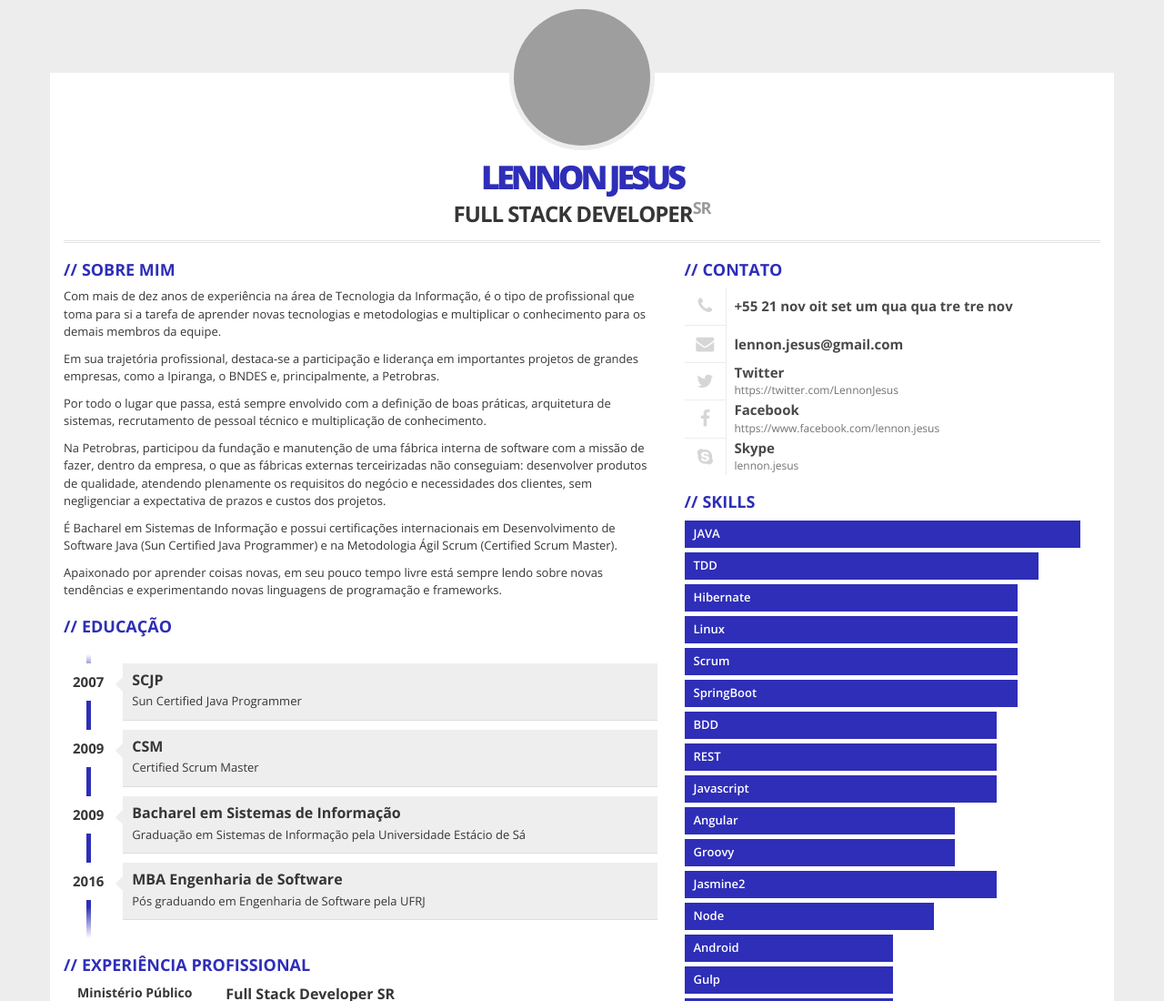
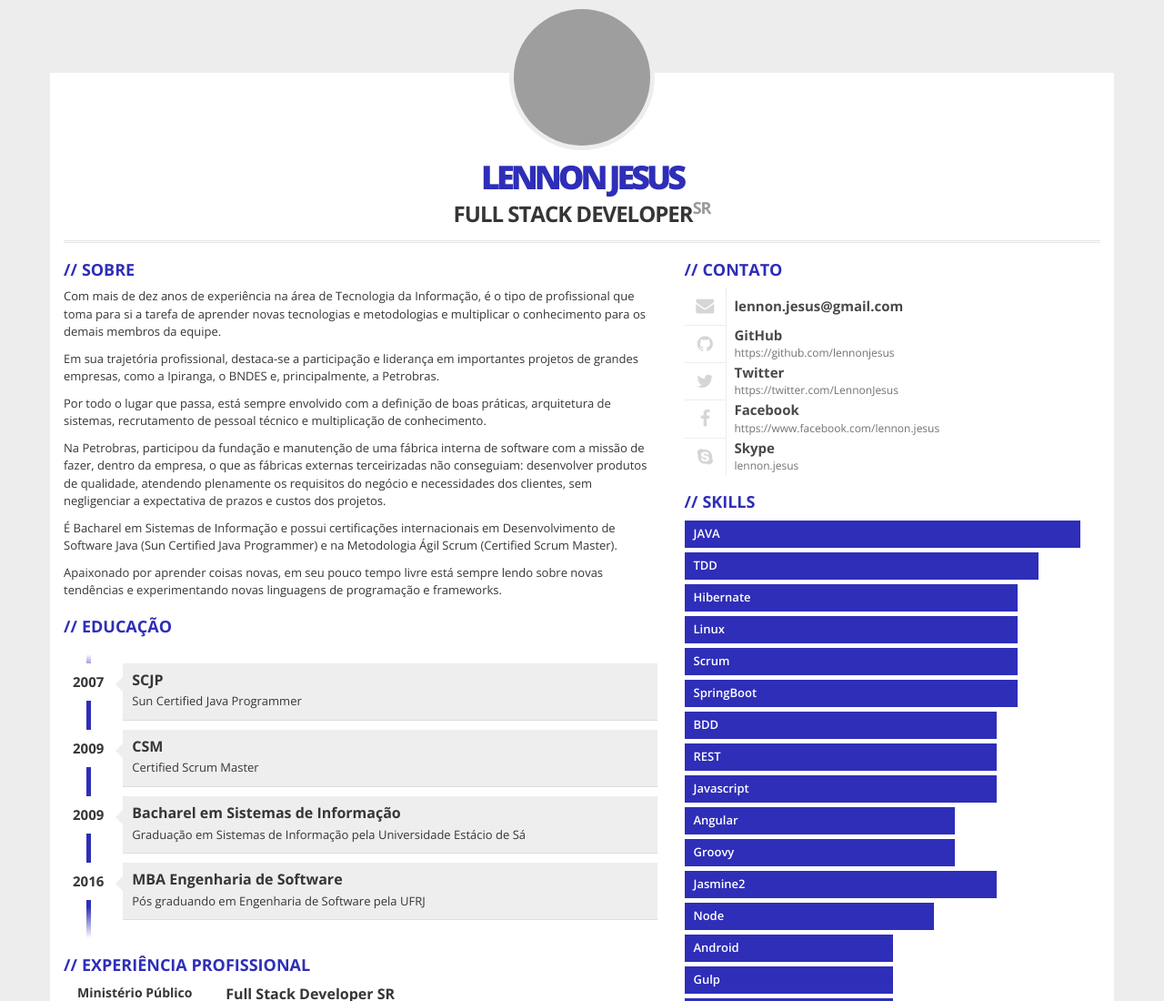
Before and after one commit to lennonjesus/lennonjesus.github.io, a plain HTML site: page index.html in a window 1280 px wide. Shown: the top 1100 px of the page at 91% size. Drawn offline with nearby package versions, Linux system fonts and the light colour scheme; grey boxes are pictures that could not be loaded.

Commit message:
atualizando contatos

```diff
--- a/index.html
+++ b/index.html
@@ -41,7 +41,7 @@
         <div class="col-xs-12 col-sm-7">
           <!-- ABOUT ME -->
           <div class="box">
-            <h2>Sobre mim</h2>
+            <h2>Sobre</h2>
             <p>
               Com mais de dez anos de experiência na área de Tecnologia da Informação, é o tipo de profissional que toma para si a tarefa de aprender novas tecnologias e metodologias e multiplicar o conhecimento para os demais membros da equipe.
             </p>
@@ -193,12 +193,13 @@
           <div class="box clearfix">
             <h2>Contato</h2>
             <div class="contact-item">
-              <div class="icon pull-left text-center"><span class="fa fa-phone fa-fw"></span></div>
-              <div class="title only pull-right">+55 21 nov oit set um qua qua tre tre nov</div>
+              <div class="icon pull-left text-center"><span class="fa fa-envelope fa-fw"></span></div>
+              <div class="title only pull-right">lennon.jesus@gmail.com</div>
             </div>
             <div class="contact-item">
-              <div class="icon pull-left text-center"><span class="fa fa-envelope fa-fw"></span></div>
-              <div class="title only pull-right">lennon.jesus@gmail.com</div>
+              <div class="icon pull-left text-center"><span class="fa fa-github fa-fw"></span></div>
+              <div class="title pull-right">GitHub</div>
+              <div class="description pull-right">https://github.com/lennonjesus</div>
             </div>
             <div class="contact-item">
               <div class="icon pull-left text-center"><span class="fa fa-twitter fa-fw"></span></div>
```
